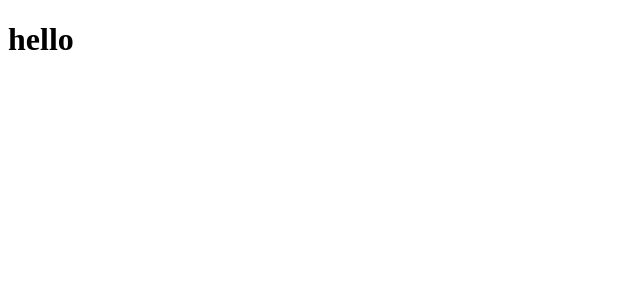
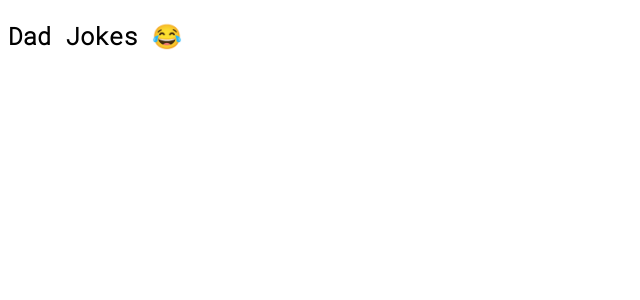
Before and after one commit to SanchitYadav2005/React-Dad-Joke, a React (Create React App) app: page / in a window 1280 px wide. Shown: the top 300 px of the page, without its empty margins (0-640 px from the left). Built offline with nearby package versions, Linux system fonts and the light colour scheme.

Commit message:
made the navbar

```diff
--- a/src/App.css
+++ b/src/App.css
@@ -1,38 +1,4 @@
-.App {
-  text-align: center;
+@import url('https://fonts.googleapis.com/css2?family=Roboto+Mono:wght@300&display=swap');
+*{
+  font-family: 'Roboto Mono', monospace;
 }
-
-.App-logo {
-  height: 40vmin;
-  pointer-events: none;
-}
-
-@media (prefers-reduced-motion: no-preference) {
-  .App-logo {
-    animation: App-logo-spin infinite 20s linear;
-  }
-}
-
-.App-header {
-  background-color: #282c34;
-  min-height: 100vh;
-  display: flex;
-  flex-direction: column;
-  align-items: center;
-  justify-content: center;
-  font-size: calc(10px + 2vmin);
-  color: white;
-}
-
-.App-link {
-  color: #61dafb;
-}
-
-@keyframes App-logo-spin {
-  from {
-    transform: rotate(0deg);
-  }
-  to {
-    transform: rotate(360deg);
-  }
-}
--- a/src/App.js
+++ b/src/App.js
@@ -1,5 +1,7 @@
 import React from "react";
 import axios from "axios";
+import Navbar from "./components/Navbar";
+import Style from "./App.css"
 
 
 export default function App(){
@@ -15,6 +17,8 @@ export default function App(){
 
 
   return(
-    <h1>hello</h1>
+    <div>
+      <Navbar />
+    </div>
   )
 }
--- a/src/components/Navbar.js
+++ b/src/components/Navbar.js
@@ -0,0 +1,10 @@
+import React from 'react'
+
+
+export default function Navbar(){
+    return(
+        <nav>
+            <h1>Dad Jokes 	&#128514;</h1>
+        </nav>
+    )
+}
```
